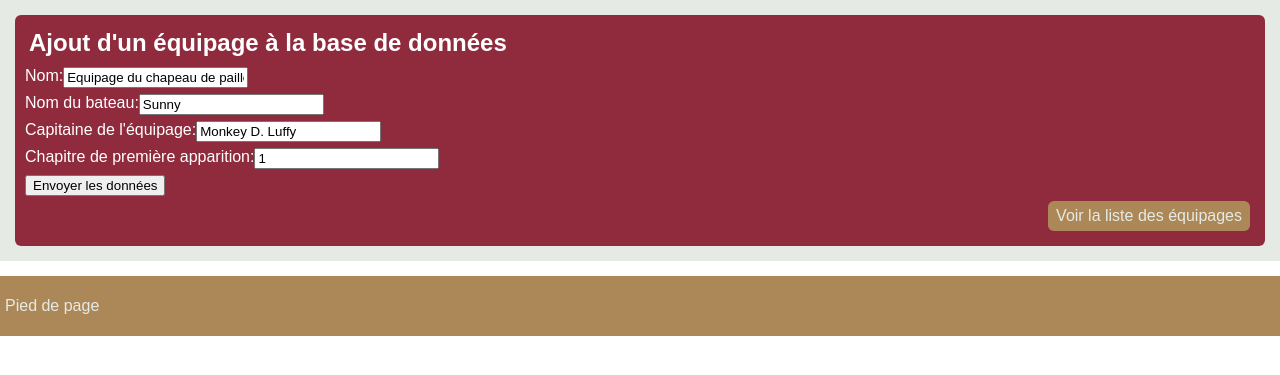
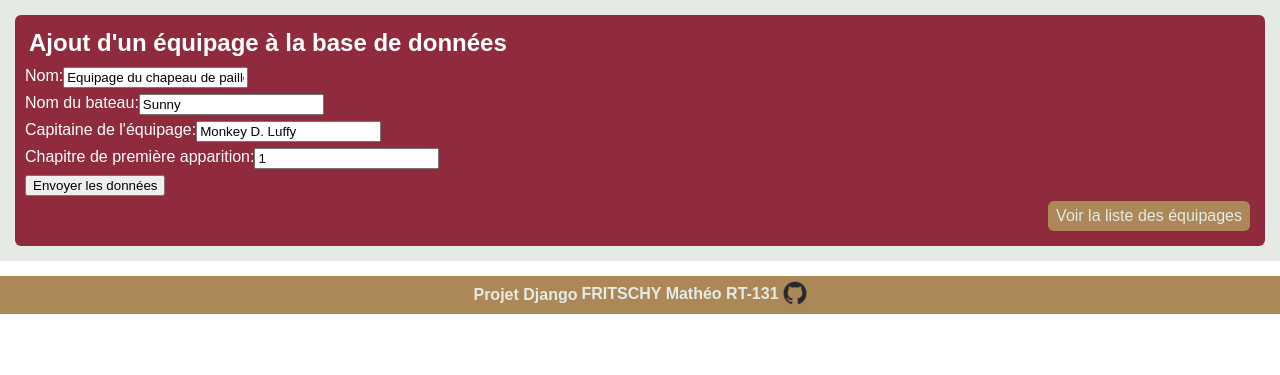
Before and after one commit to FritschyMatheo/Django, a Django app: page /onepiece/update/4/ in a window 1280 px wide. Shown: the part 28-403 px from the top of the page. Run offline with Django 5.2, Linux system fonts and the light colour scheme; data comes from the database, SQL or seed files in the repository.

Commit message:
Modif pied de page

```diff
--- a/Projet-App/AppMatheo/onepiece/static/onepiece/style.css
+++ b/Projet-App/AppMatheo/onepiece/static/onepiece/style.css
@@ -95,7 +95,7 @@ footer#fin{
     padding: 5px;
     margin-top: 15px;
     display: flex;
-    justify-content: space-between;
+    justify-content: center;
     align-items: center;
     color: #E5EAE4;
 }
--- a/Projet-App/AppMatheo/onepiece/templates/onepiece/main.html
+++ b/Projet-App/AppMatheo/onepiece/templates/onepiece/main.html
@@ -25,7 +25,15 @@
   </body>
   <footer id="fin">
       {% block footer %}
-      <p>Pied de page</p>
+      <strong>Projet Django</strong>
+        <h4>FRITSCHY Mathéo RT-131</h4>
+          <a href="https://github.com/FritschyMatheo">
+            <img
+              src="../../static/onepiece/Images/github-mark.png"
+              alt="Mon Github"
+              width="24"
+            />
+          </a>
       {% endblock %}
   </footer>
 </html>
```
Also changed, not shown: Projet-App/AppMatheo/onepiece/static/onepiece/Images/github-mark.png (added).
